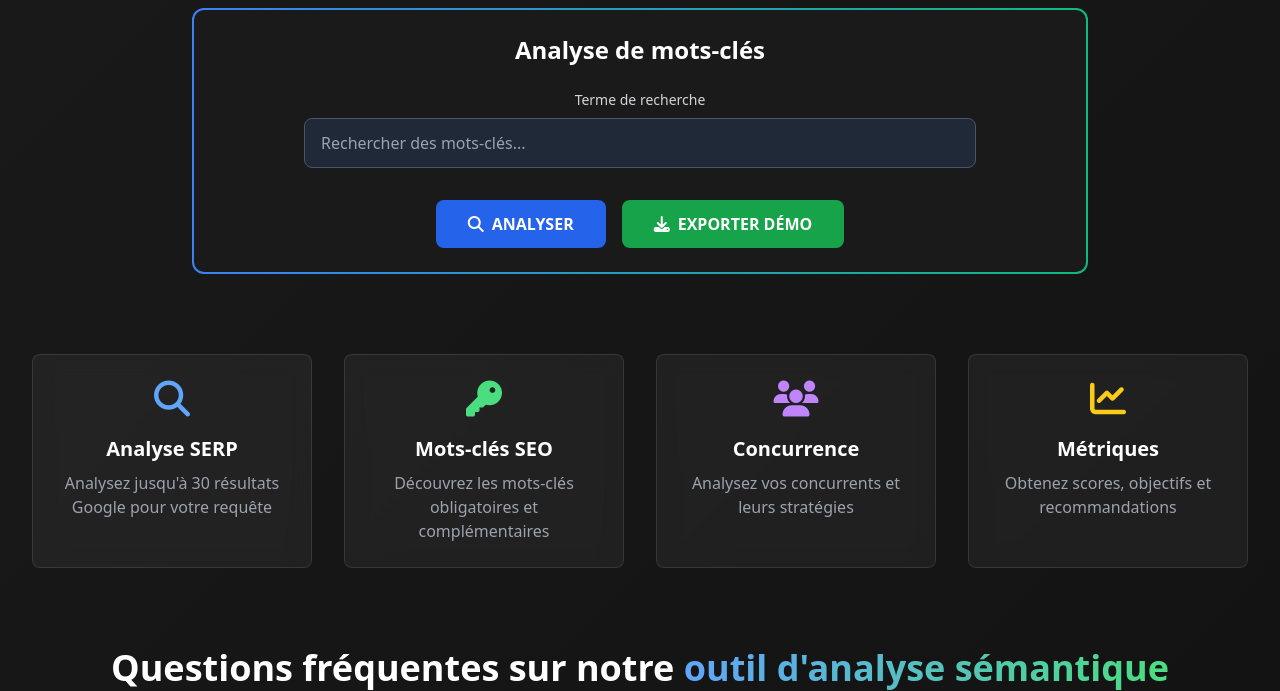
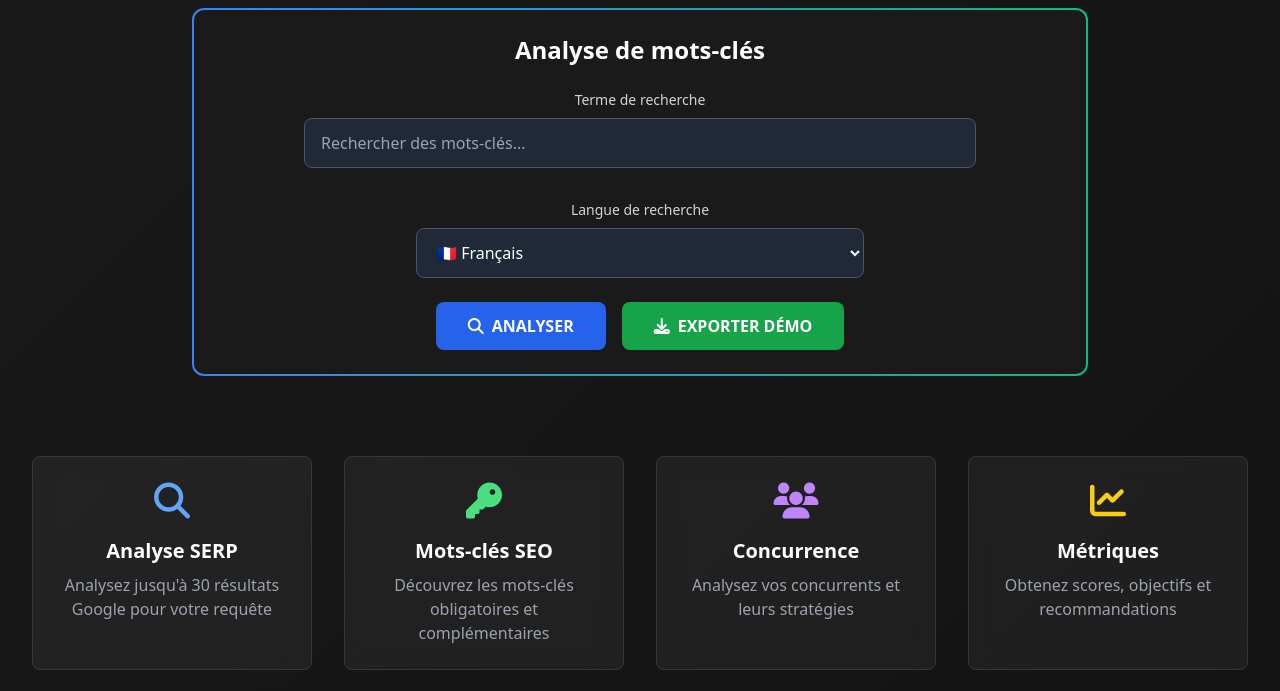
Before and after one commit to BenSlashr/semantique, a FastAPI app: page / in a window 1280 px wide. Shown: the part 309-1000 px from the top of the page. Run offline with FastAPI, Linux system fonts and the light colour scheme; parts of the project's set-up code (start-up, migrations or seed data) failed here and were passed over; some libraries are stand-ins or nearby versions.

Commit message:
ajout langues

```diff
--- a/templates/index.html
+++ b/templates/index.html
@@ -36,6 +36,28 @@
                                     placeholder="Rechercher des mots-clés..."
                                     class="w-full px-4 py-3 bg-gray-800 border border-gray-600 rounded-lg text-white placeholder-gray-400 focus:border-blue-500 focus:ring-2 focus:ring-blue-500 focus:outline-none transition-all"
                                 >
+                            </div>
+                        </div>
+
+                        <!-- Sélecteur de langue -->
+                        <div class="flex justify-center mb-6">
+                            <div class="w-full max-w-md">
+                                <label for="language" class="block text-sm font-medium text-gray-300 mb-2 text-center">
+                                    Langue de recherche
+                                </label>
+                                <select
+                                    id="language"
+                                    name="language"
+                                    class="w-full px-4 py-3 bg-gray-800 border border-gray-600 rounded-lg text-white focus:border-blue-500 focus:ring-2 focus:ring-blue-500 focus:outline-none transition-all"
+                                >
+                                    <option value="fr" selected>🇫🇷 Français</option>
+                                    <option value="en">🇺🇸 English</option>
+                                    <option value="es">🇪🇸 Español</option>
+                                    <option value="de">🇩🇪 Deutsch</option>
+                                    <option value="it">🇮🇹 Italiano</option>
+                                    <option value="pt">🇵🇹 Português</option>
+                                    <option value="nl">🇳🇱 Nederlands</option>
+                                </select>
                             </div>
                         </div>
 
```
